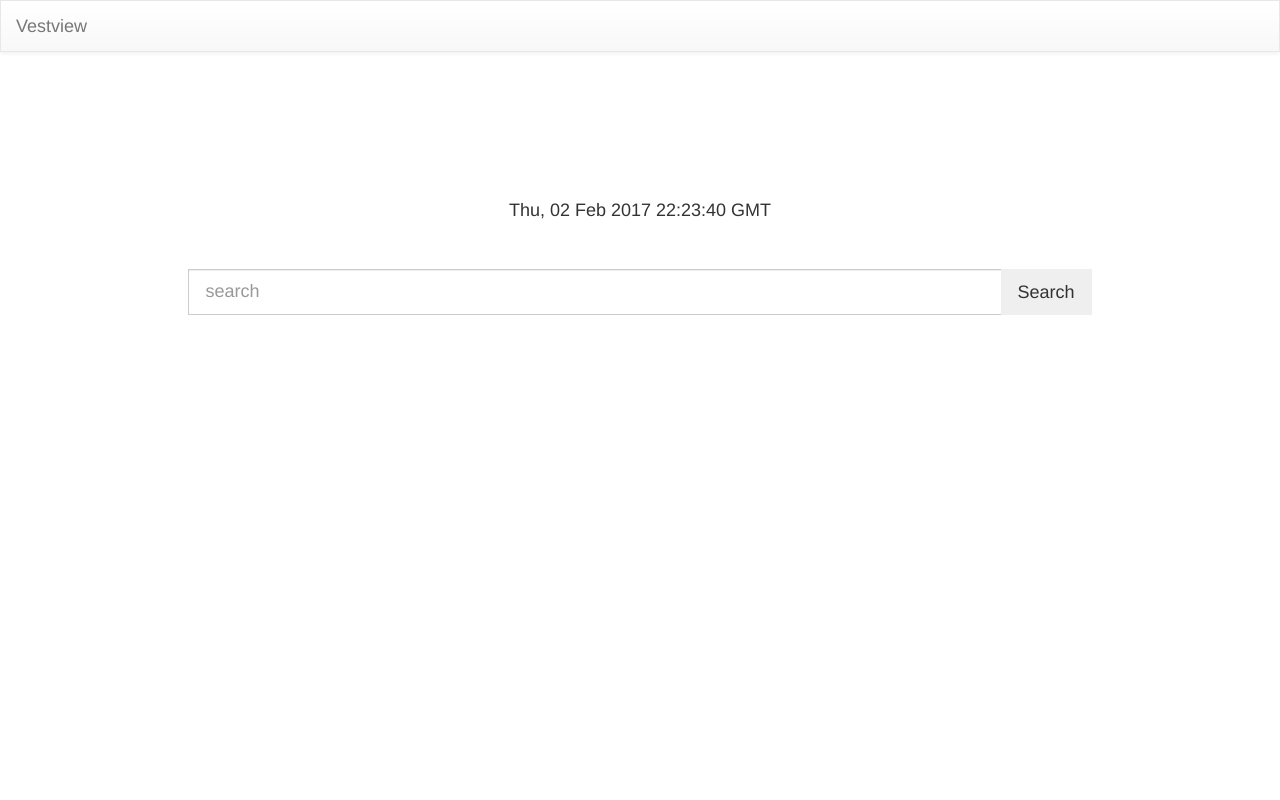
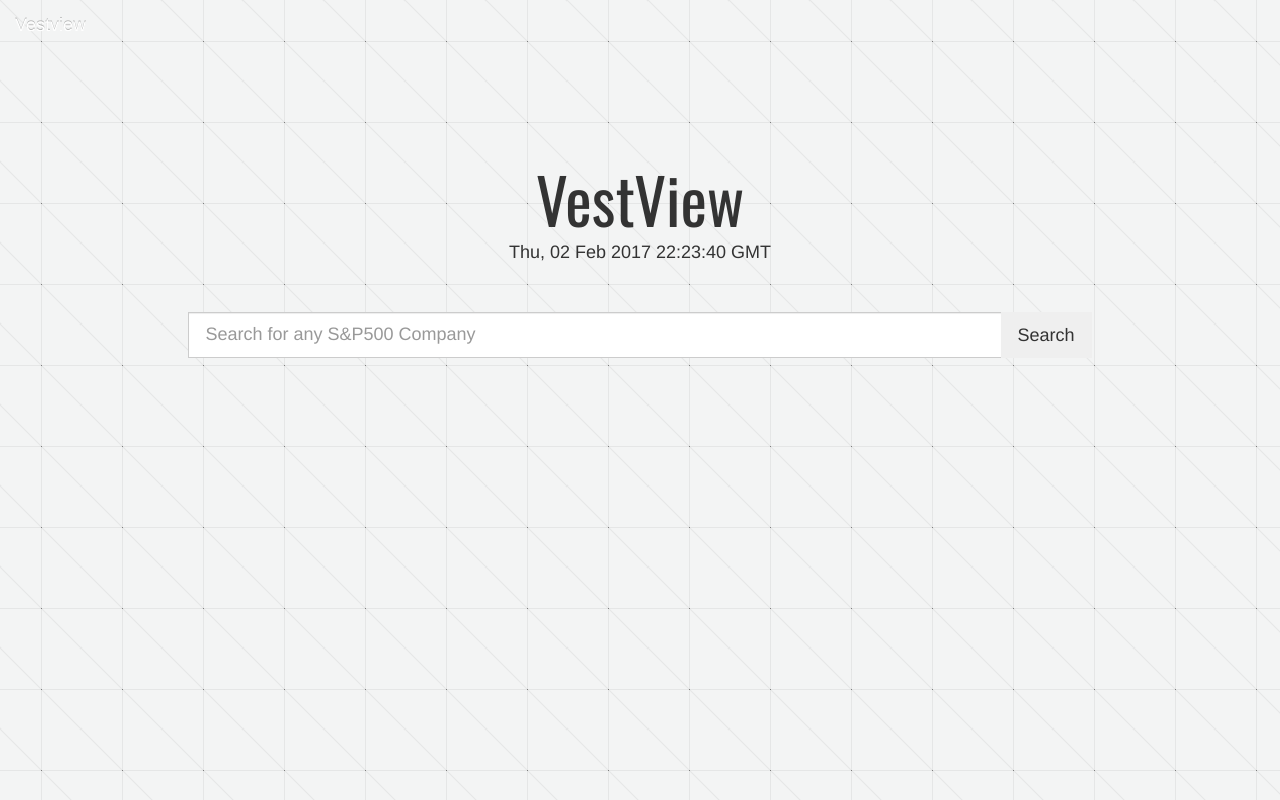
Before and after one commit to coole123/vestview, a Flask app: template templates/search.html in a window 1280 px wide. Run offline with Flask 2, Linux system fonts and the light colour scheme; the template is opened without the code that fills it: most values are stand-ins (such as "Sample title", 1, 10 or a date in 2020); some libraries are stand-ins or nearby versions.

Commit message:
styles search page

```diff
--- a/static/css/search.css
+++ b/static/css/search.css
@@ -1,3 +1,7 @@
+body{
+    background: url(/static/imgs/bg.png)
+}
+
 html,
 body {
     height: 100% /* not necessary if you have a fixed height on the feature area */
@@ -21,7 +25,10 @@ body {
 .no-margin-top {
     margin-top: 0
 }
-
+#vestview-header{
+    font-family: 'Oswald', sans-serif;
+    font-size: 63px;
+}
 
 /* ------ form-control-lg */
 .form-control-lg {
@@ -51,6 +58,12 @@ body {
     }
 }
 
+ .navbar.transparent{
+    border-width: 0px;
+    -webkit-box-shadow: 0px 0px;
+    box-shadow: 0px 0px;
+    background: transparent;
+}
 
 body .ui-autocomplete {
   /* font-family to all */
--- a/static/js/search.js
+++ b/static/js/search.js
@@ -2,13 +2,12 @@ $(function() {
 
     var compnayData = {};
     var companies = [];
-    console.log(data)
     data.forEach(function(obj){
         compnayData[obj.company] = [obj.price, obj.ticker, obj.change];
         companies.push(obj.company);
     });
 
-    function buildDropdown(company, price, change){
+    function buildDropdownItem(company, price, change){
         if(change < 0){
             var pct = '<img src="/static/imgs/down.png"></img>';
             var span = '<span>$ ' + price + '  ' + pct + ' (' + change + ')</span>'
@@ -17,8 +16,7 @@ $(function() {
             var pct = '<img src="/static/imgs/up.svg"></img>';
              var span = '<span>$ ' + price + '  ' + pct + ' (+' + change + ')</span>'
         }
-        var b = '<p class="split-para"><strong>' + company + span + '</strong></p>';
-        return b
+        return '<p class="split-para"><strong>' + company + span + '</strong></p>';
     }
 
     function split( val ) {
@@ -66,7 +64,7 @@ $(function() {
         },
         create: function() {
             $(this).data('ui-autocomplete')._renderItem  = function (ul, item) {
-                var html = buildDropdown(item.value, compnayData[item.value][0],
+                var html = buildDropdownItem(item.value, compnayData[item.value][0],
                                          compnayData[item.value][2])
                 return $("<li class='dropdown-item'></li>")
                     .append(html)
@@ -77,14 +75,25 @@ $(function() {
 
     $("#stock-search-btn").on("click", function(e){
         // get companies from search field, and convert to tickers
-        var companies = split($('.autocomplete').val()); companies.pop();
+        var companies = split($('.autocomplete').val());
+        companies.pop();
         var tickers = [];
         companies.forEach(function(company){
             tickers.push(compnayData[company][1]);
         })
-        window.location.href = '/chart/' + tickers.join("&");
+        window.location = 'http://localhost:5000' + '/chart/' + tickers.join("&");
     })
+
+    $('#stock-search-form').keypress(function(e){
+        if(e.which === 13){//enter key pressed
+            $('#stock-search-btn').click();
+            return false;
+        }
+    });
 });
+
+
+
 
 /*-----------------------------------------------------------------
    Updates timestamp every second on search page*/
--- a/templates/search.html
+++ b/templates/search.html
@@ -18,10 +18,12 @@
     <link rel="stylesheet" type="text/css"
      href="{{ url_for('static', filename='css/search.css') }}">
 
+     <link href="https://fonts.googleapis.com/css?family=Oswald" rel="stylesheet">
+
 </head>
 <body>
 
-    <nav class="navbar navbar-default">
+    <nav class="navbar transparent navbar-inverse">
         <div class="container-fluid">
             <div class="navbar-header">
                 <a class="navbar-brand", href="#">Vestview</a>
@@ -31,10 +33,11 @@
 
     <div class="featurette">
        <div class="featurette-inner text-center">
+          <h1 id="vestview-header">VestView</h1>
           <h4 id="timestamp"></h4>
-          <form role="form" class="search">
+          <form role="form" class="search" id='stock-search-form'>
              <div class="input-group input-group-lg">
-                <input type="search" placeholder="search" class="form-control autocomplete">
+                <input type="search" placeholder="Search for any S&P500 Company" class="form-control autocomplete">
                 <span class="input-group-btn">
                 <button class="btn" id="stock-search-btn" type="button">Search</button>
                 </span>
```
Also changed, not shown: static/imgs/bg.png (added).
